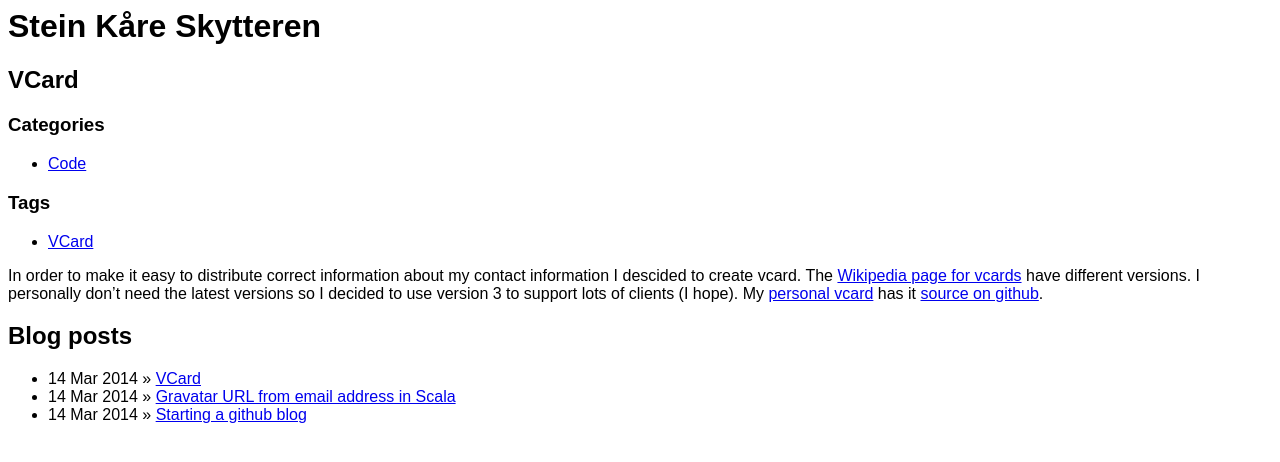
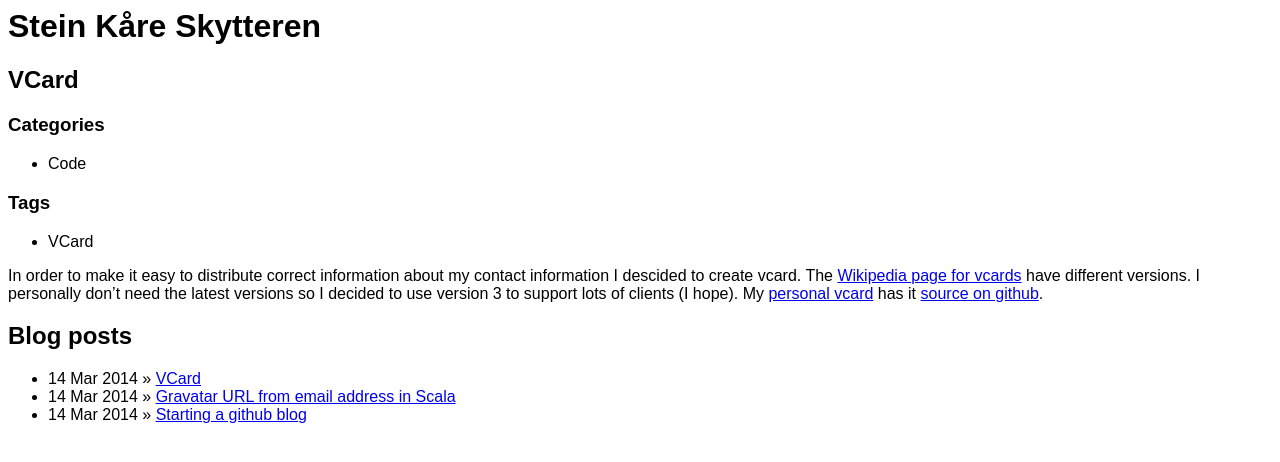
Before and after one commit to skytteren/skytteren.github.io, a Jekyll site: the page built from _posts/2014-03-14-vcard.markdown, in a window 1280 px wide. Shown: the top 462 px of the page. Built offline with Jekyll 4.4.1, drawn with Linux system fonts in a browser that asks for light colours; nearby versions of some CDN libraries; Markdown is read by kramdown in place of the engine named in the settings.

Commit message:
Fixing problems with dead category links

```diff
--- a/_layouts/post.html
+++ b/_layouts/post.html
@@ -14,13 +14,13 @@
         <h3>Categories</h3>
 	<ul class="categories">
           {% for category in page.categories %}
-            <li><a href="{{ category }}">{{ category }}</a></li>
+            <li>{{ category }}</li>
           {% endfor %}
 	</ul>
         <h3>Tags</h3>
         <ul class="tags">
           {% for tag in page.tags %}
-            <li><a href="{{ tag }}">{{ tag }}</a></li>
+            <li>{{ tag }}</li>
           {% endfor %}
         </ul>
       </div>
```
Also changed, not shown: index.html (+12 -0 lines).
